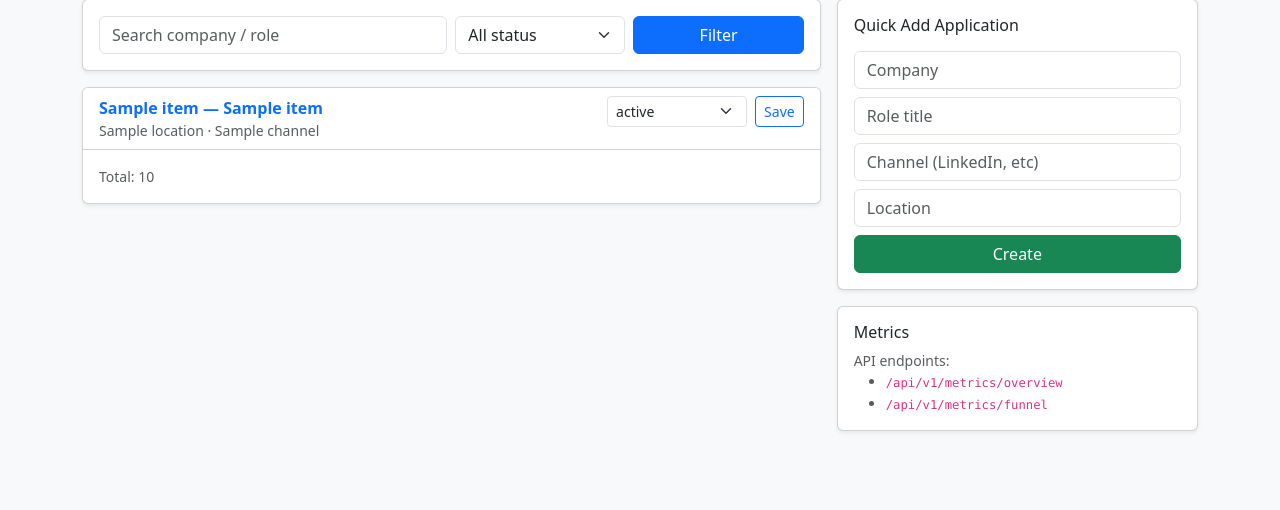
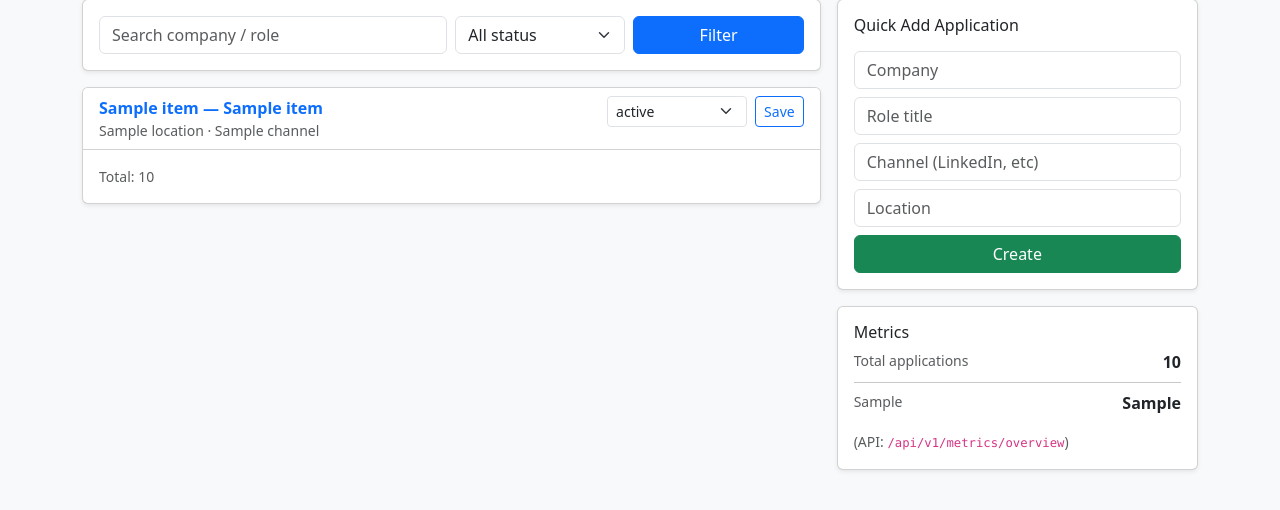
Before and after one commit to charles-103/JobTrackIQ, a Python web app: template backend/app/templates/index.html in a window 1280 px wide. Shown: the part 127-637 px from the top of the page. Run offline with Jinja, Linux system fonts and the light colour scheme; the template is opened without the code that fills it: most values are stand-ins (such as "Sample title", 1, 10 or a date in 2020).

Commit message:
show metrics overview on UI sidebar

```diff
--- a/backend/app/templates/index.html
+++ b/backend/app/templates/index.html
@@ -1,11 +1,11 @@
 {% extends "base.html" %}
 {% block content %}
+
 {% if db_error %}
   <div class="alert alert-danger">
     DB connection failed: {{ db_error }}
   </div>
 {% endif %}
-
 
 <h4 class="mb-3">Applications</h4>
 
@@ -90,10 +90,7 @@
                   {% endfor %}
                 </select>
 
-                <button
-                  class="btn btn-sm btn-outline-primary"
-                  type="submit"
-                >
+                <button class="btn btn-sm btn-outline-primary" type="submit">
                   Save
                 </button>
               </form>
@@ -138,7 +135,7 @@
     </div>
   </div>
 
-  <!-- ================= RIGHT: QUICK ADD ================= -->
+  <!-- ================= RIGHT: QUICK ADD + METRICS ================= -->
   <div class="col-lg-4">
 
     <!-- Quick add application -->
@@ -168,16 +165,27 @@
       </div>
     </div>
 
-    <!-- Metrics hint -->
+    <!-- Metrics -->
     <div class="card shadow-sm mt-3">
       <div class="card-body">
         <h6 class="mb-2">Metrics</h6>
-        <div class="text-muted small">
-          API endpoints:
-          <ul class="mb-0">
-            <li><code>/api/v1/metrics/overview</code></li>
-            <li><code>/api/v1/metrics/funnel</code></li>
-          </ul>
+
+        <div class="d-flex justify-content-between">
+          <div class="text-muted small">Total applications</div>
+          <div class="fw-semibold">{{ metrics_total }}</div>
+        </div>
+
+        <hr class="my-2"/>
+
+        {% for k, v in metrics_by_status.items() %}
+          <div class="d-flex justify-content-between">
+            <div class="text-muted small">{{ k }}</div>
+            <div class="fw-semibold">{{ v }}</div>
+          </div>
+        {% endfor %}
+
+        <div class="text-muted small mt-3">
+          (API: <code>/api/v1/metrics/overview</code>)
         </div>
       </div>
     </div>
```
Also changed, not shown: backend/app/web.py (+21 -10 lines).
